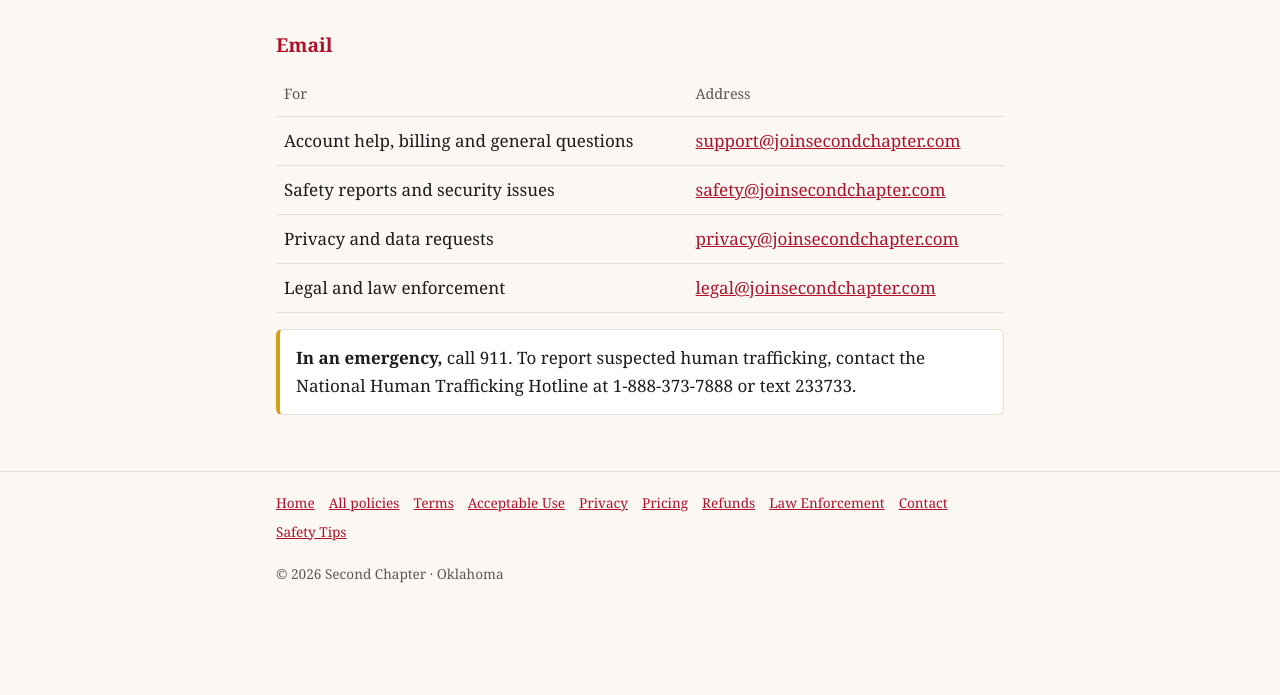
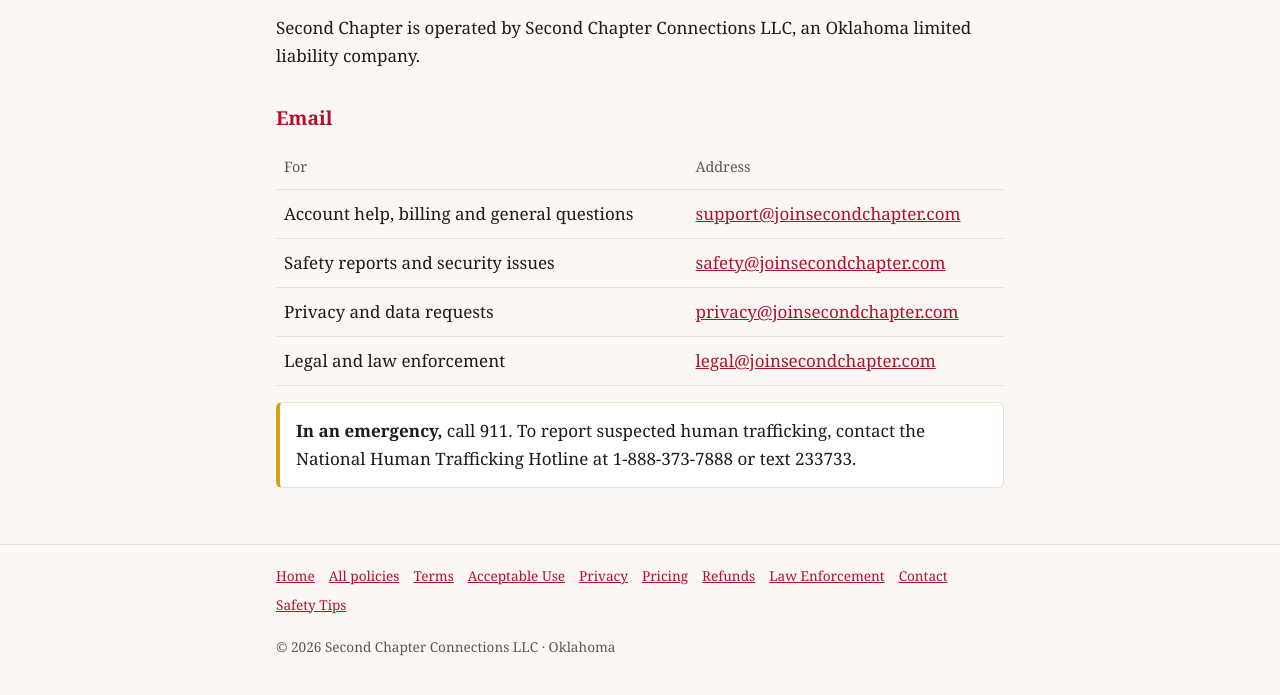
Before and after one commit to garystell5879-dev/second-chapter-policies, a plain HTML site: page contact.html in a window 1280 px wide. Shown: the part 161-856 px from the top of the page. Before the commit the page ends 800 px from the top, so only its background shows below. Drawn offline with Linux system fonts and the light colour scheme.

Commit message:
Name Second Chapter Connections LLC (Oklahoma) as the company on the site and policies
Co-Authored-By: Claude Opus 5.5 <noreply@anthropic.com>
Claude-Session: https://claude.ai/code/session_01UcYxdhaX5mDsz8uWCwpEqp

```diff
--- a/contact.html
+++ b/contact.html
@@ -11,6 +11,7 @@
 <main>
 <h1>Contact Us</h1>
 <p class="updated">We aim to reply within 2 business days.</p>
+<p>Second Chapter is operated by Second Chapter Connections LLC, an Oklahoma limited liability company.</p>
 
 <h2>Email</h2>
 <table>
@@ -26,7 +27,7 @@
 </main>
 <footer><div class="wrap">
 <nav><a href="index.html">Home</a><a href="policies.html">All policies</a><a href="terms.html">Terms</a><a href="acceptable-use.html">Acceptable Use</a><a href="privacy.html">Privacy</a><a href="pricing.html">Pricing</a><a href="refunds.html">Refunds</a><a href="law-enforcement.html">Law Enforcement</a><a href="contact.html">Contact</a><a href="safety.html">Safety Tips</a></nav>
-<p>&copy; 2026 Second Chapter · Oklahoma</p>
+<p>&copy; 2026 Second Chapter Connections LLC · Oklahoma</p>
 </div></footer>
 </body>
 </html>
```
Also changed, not shown: acceptable-use.html (+1 -1 lines), index.html (+1 -1 lines), law-enforcement.html (+1 -1 lines), policies.html (+1 -1 lines), pricing.html (+1 -1 lines), privacy.html (+2 -2 lines), refunds.html (+1 -1 lines), safety.html (+1 -1 lines), terms.html (+2 -2 lines).
